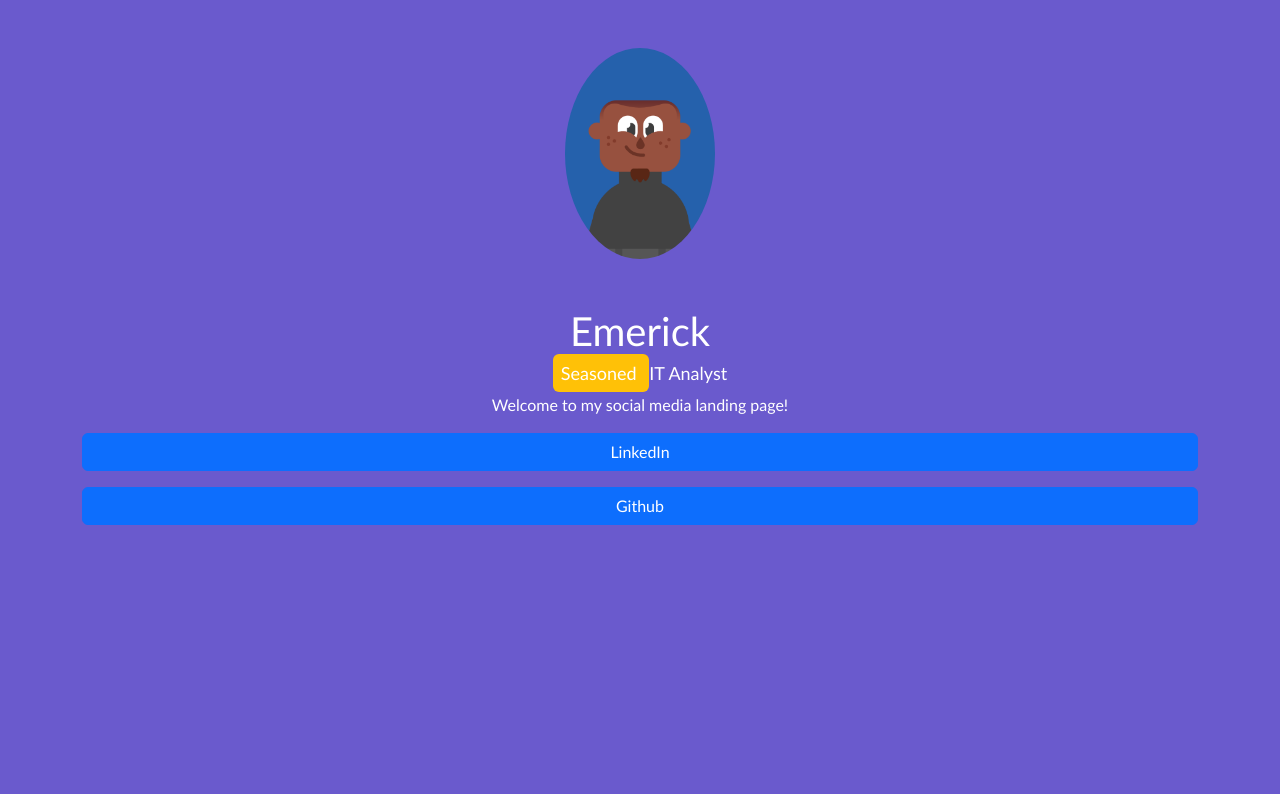
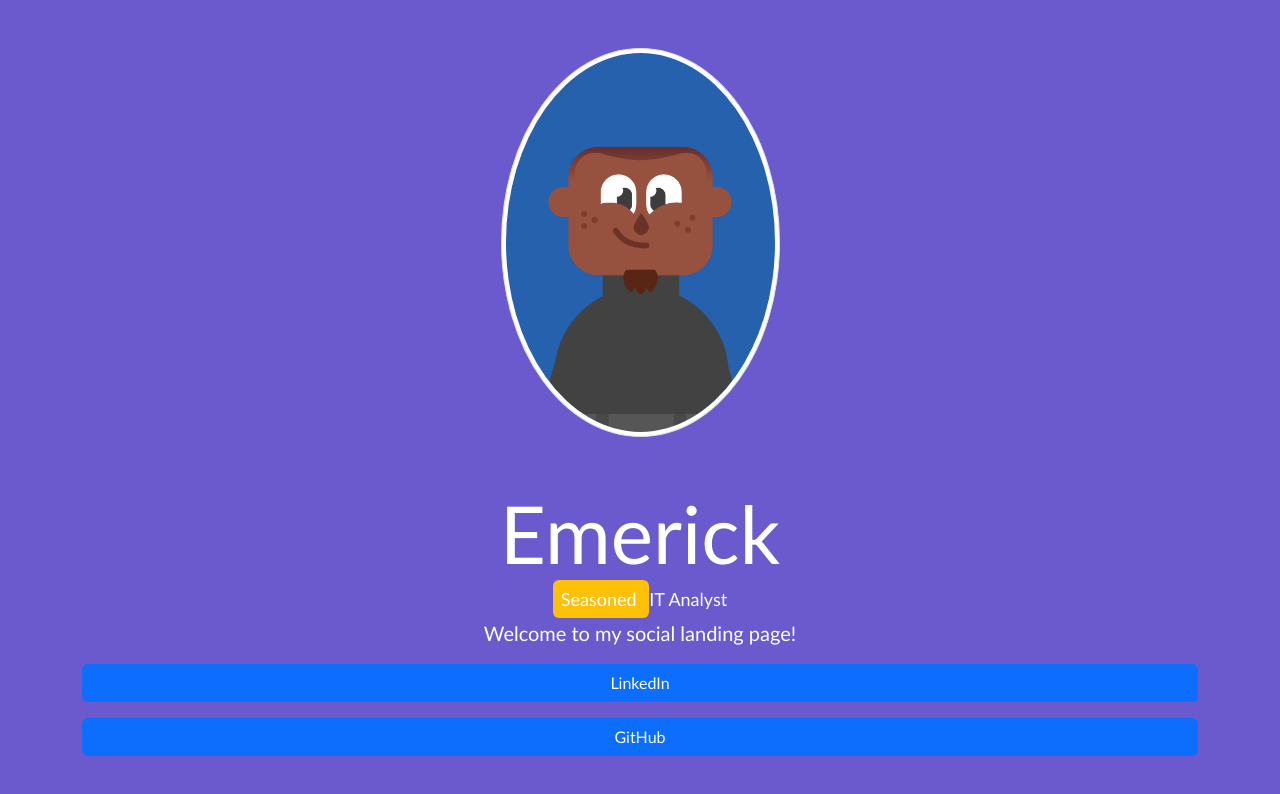
Before and after one commit to egiberne/sample-linktree, a plain HTML site: page 2-bs/index.html in a window 1280 px wide. Drawn offline with nearby package versions, Linux system fonts and the light colour scheme.

Commit message:
Update index.html
add class to resize image
add class to resize heading
add class to stand out  the paragraphe

```diff
--- a/2-bs/index.html
+++ b/2-bs/index.html
@@ -16,17 +16,29 @@
                                 <div class="col">
                                         <div class="text-white text-center"
                                 </div>
-                                        <div>
-                                                <img src=".\download.png" class=" .img-fluid rounded-circle m-5" alt="avatare" >
-                                                <h1>Emerick</h1>
+                                        <div >
+
+
+
+                                                <!--
+                                                        The image has the following classes applied to it:
+                                                        - "img-fluid": Makes the image responsive and fluid.
+                                                        - "rounded-circle": Rounds the corners of the image, making it a circle.
+                                                        - "m-5": Adds margin around the image.
+                                                        - "img-thumbnail": Adds a border and padding to the image, giving it a thumbnail appearance.
+                                                        - "w-50": Sets the width of the image to 50% of its parent container.
+                                                        The "alt" attribute is set to "avatare", which provides alternative text for the image.
+                                                -->
+                                                <img src=".\download.png" class="img-fluid rounded-circle m-5 img-thumbnail w-25" alt="avatare">
+                                                <h1 class="display-1">Emerick</h1>
                                                 <h2><span class="bg-warning p-2 rounded"> Seasoned </span> <span data-bs-toggle="tooltip" title="Information Technology"> IT</span> Analyst</h2>
-                                                <p>Welcome to my social media landing page!</p>
+                                                <p class="lead">Welcome to my social landing page!</p>
 
                                         </div>
                                 </div>
                                 <div class="d-grid gap-3"> <!-- block level buttons that spans the entire width of the parent element with space between them-->
                                         <a class="btn btn-primary  " href="https://www.linkedin.com/in/egiberne/" target="_blank" rel="noopener" role="button">LinkedIn</a>
-                                        <a class="btn btn-primary  " href="https://github.com/egiberne" target="_blank" rel="noopener" role="button">Github</a>
+                                        <a class="btn btn-primary  " href="https://github.com/egiberne" target="_blank" rel="noopener" role="button">GitHub</a>
 
                                 </div>
 
```
